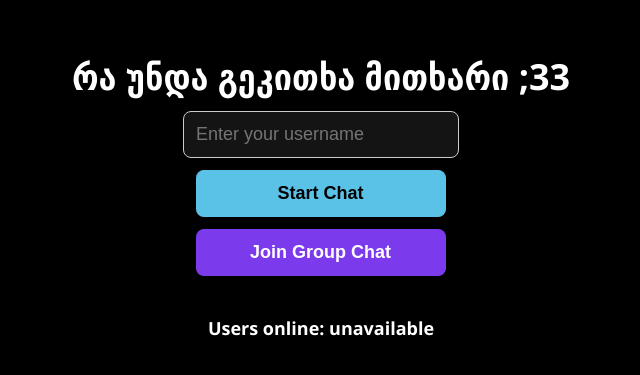
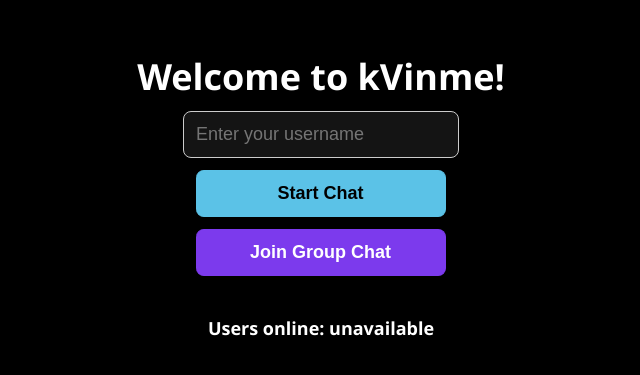
Before and after one commit to Natsarkekia/kVinme, a website: page public/index.html in a window 1280 px wide. Shown: the part 219-594 px from the top of the page, without its empty margins (319-959 px from the left). Drawn offline with Linux system fonts and the light colour scheme.

Commit message:
Change header text to 'Welcome to kVinme!'

```diff
--- a/public/index.html
+++ b/public/index.html
@@ -7,7 +7,7 @@
   <link rel="icon" href="favicon.ico" type="image/x-icon" />
 </head>
 <body class="middled-page">
-  <h1>რა უნდა გეკითხა მითხარი ;33</h1>
+  <h1>Welcome to kVinme!</h1>
 
   <div style="display:flex; flex-direction:column; align-items:center; gap:12px; margin-bottom:30px;">
     <input type="text" id="usernameInput" placeholder="Enter your username" maxlength="30" required autocomplete="off" />
```
